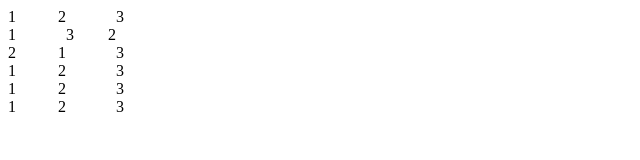
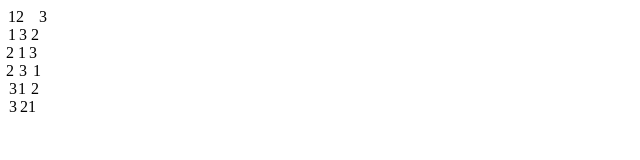
Before and after one commit to fd1-44-17-group/uskovya, a plain HTML site: page work/1509w/numbers-2/index.html in a window 1280 px wide. Shown: the whole page, without its empty margins (0-640 px from the left). Drawn offline with Linux system fonts and the light colour scheme.

Commit message:
class work 1509

```diff
--- a/work/1509w/numbers-2/assets/css/styles.css
+++ b/work/1509w/numbers-2/assets/css/styles.css
@@ -1,6 +1,6 @@
 .strl {
     float:left;
-    columns: 50px auto;
+    column: 50px auto;
 
     }
 
@@ -10,29 +10,35 @@
 
 /*Вторая строка*/
 
-._2-3 {
-    margin-left: -50px;
-
-}
-._2-2 {
-    margin-left: 50px;
-}
+._2-2 {margin-left: 15px;}
+._2-3 {margin-left: -20px;}
 
 
 /*Третья строка*/
 
-._3-1 {
-    margin-left: 50px;
-    margin-right: -50px;}
-
-._3-2 {
-    margin-left: -50px;
-}
+._3-1 {margin-left: 10px;
+    margin-right: -10px;}
+._3-2 {margin-left: -10px;}
+._3-3 {margin-left: -10px;}
 
 /*Четвертая строка*/
 
-._4-1 {margin-left: 0px
-  margin-right: 0px;
+._4-1 {margin-left: 25px;
+    margin-right: -25px;
 }
-._4-2 {}
-._4-3 {}
+._4-2 {margin-left: -10px;}
+._4-3 {margin-left: -20px;}
+
+/*Пятая строка*/
+
+._5-1 {margin-left: 10px;
+    margin-right: -10px;
+}._5-2 {margin-left: 15px;}
+._5-3 {margin-left: -30px;}
+
+/*Шестая строка*/
+
+._6-1 {margin-left: 20px;
+    margin-right: -30px;}
+._6-2 {margin-left: 4px;}
+._6-3 {margin-left: -30px;}
--- a/work/1509w/numbers-2/index.html
+++ b/work/1509w/numbers-2/index.html
@@ -11,27 +11,27 @@
             <div>1</div>
             <div>1</div>
             <div class='_3-1'>1</div>
-            <div>1</div>
-            <div>1</div>
-            <div>1</div>
+            <div class='_4-1'>1</div>
+            <div class='_5-1'>1</div>
+            <div class='_6-1'>1</div>
         </div>
 
         <div class='strl'>
             <div>2</div>
             <div class='_2-2'>2</div>
             <div class='_3-2'>2</div>
-            <div>2</div>
-            <div>2</div>
-            <div>2</div>
+            <div class='_4-2'>2</div>
+            <div class='_5-2'>2</div>
+            <div class='_6-2'>2</div>
         </div>
 
         <div class='strl'>
             <div>3</div>
             <div class='_2-3'>3</div>
             <div class='_3-3'>3</div>
-            <div>3</div>
-            <div>3</div>
-            <div>3</div>
+            <div class='_4-3'>3</div>
+            <div class='_5-3'>3</div>
+            <div class='_6-3'>3</div>
         </div>
 
 
```
